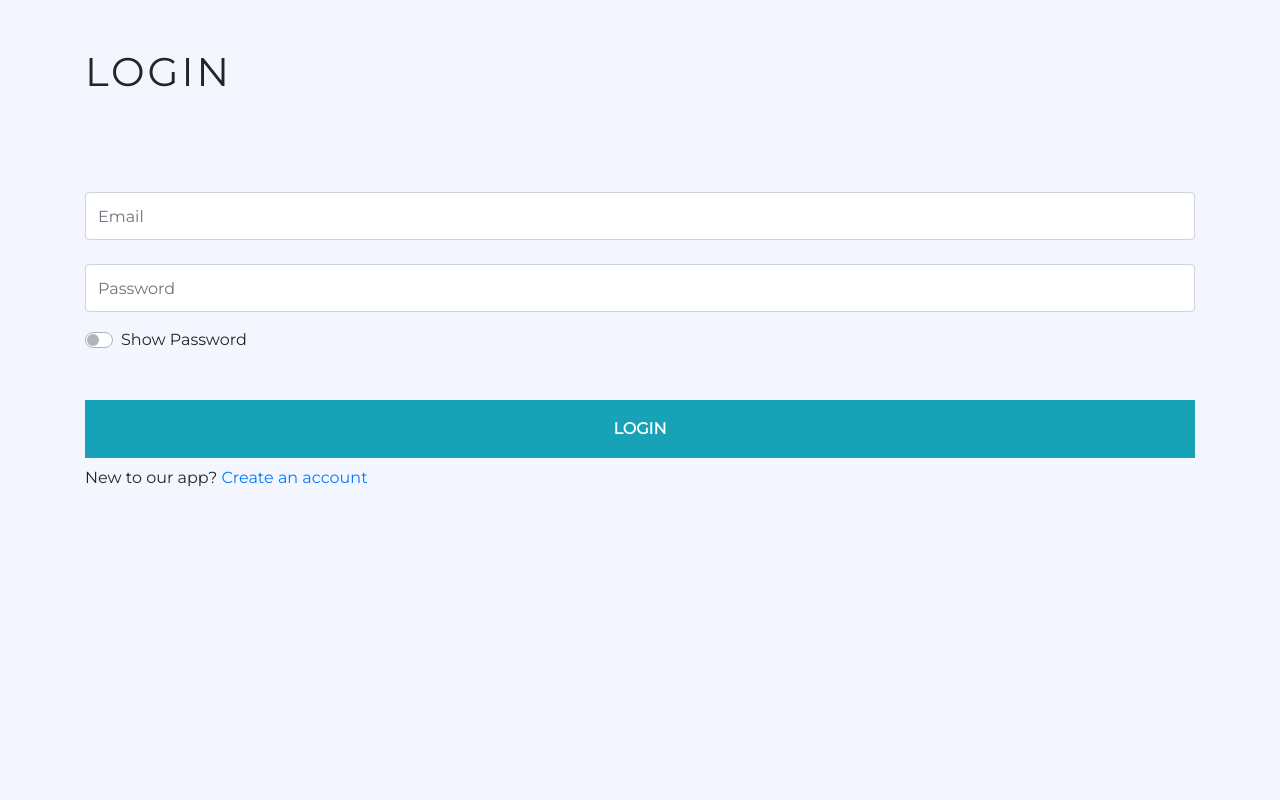
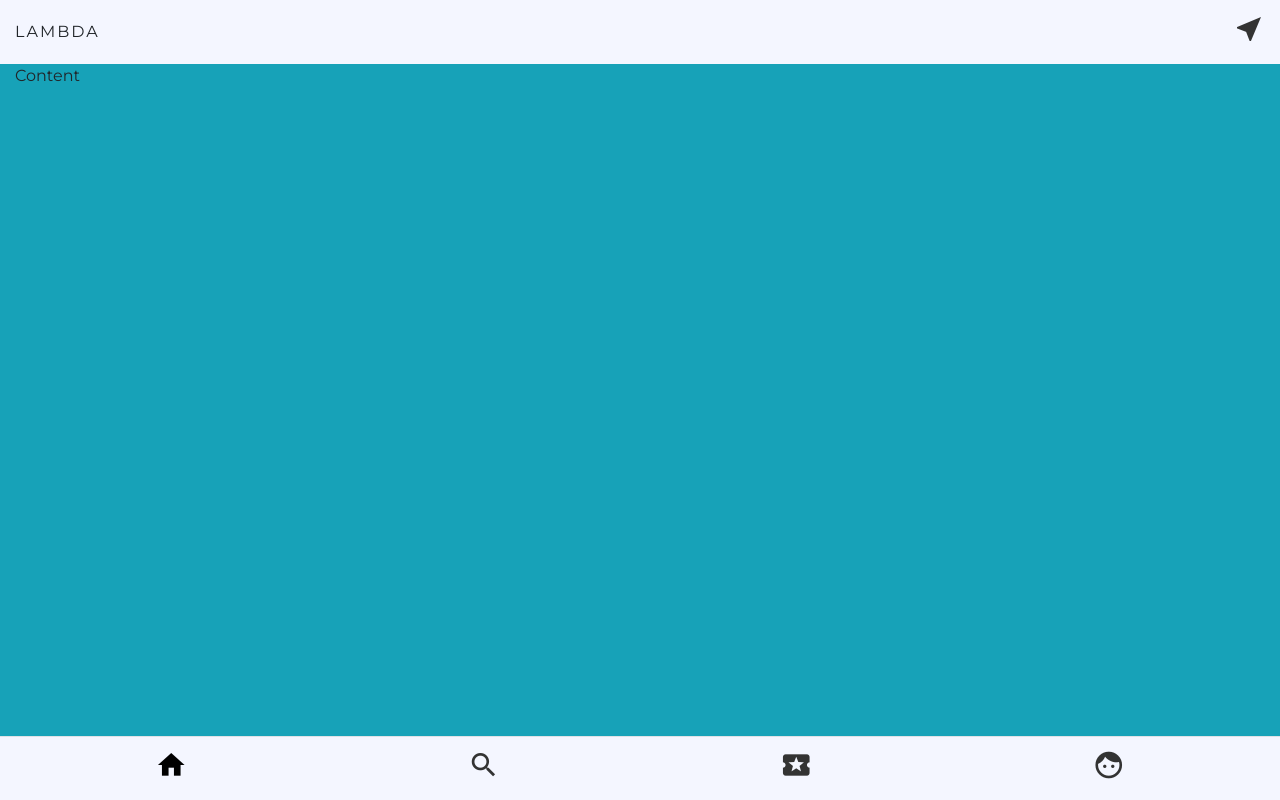
Before and after one commit to rishabh091/Lambda-Angular, an Angular app: page / in a window 1280 px wide. Before the commit this address led to /login. Built offline with nearby package versions, Linux system fonts and the light colour scheme; sample sign-in values are in the browser's storage.

Commit message:
created navigation

```diff
--- a/src/app/comp-home/comp-home.component.css
+++ b/src/app/comp-home/comp-home.component.css
@@ -0,0 +1,48 @@
+.home-size {
+    height: 100vh;
+    width: 100%;
+    overflow: hidden;
+
+    padding: 0px;
+}
+
+.navigation {
+    height: 8vh;
+    width: 100%;
+    position: fixed;
+    bottom: 0px;
+    z-index: 10;
+
+    display: flex;
+    justify-content: space-around;
+    align-items: center;
+
+    background: var(--custom-grey);
+}
+
+.icon {
+    font-size: 2rem;
+    color: #333333;
+    cursor: pointer;
+}
+
+.content-div {
+    height: 84vh;
+    overflow-x: hidden;
+    overflow-y: auto;
+}
+
+.head-div {
+    height: 8vh;
+    width: 100%;
+    position: relative;
+    top: 0px;
+    z-index: 10;
+    display: flex;
+    justify-content: space-between;
+    align-items: center;
+    background: var(--custom-grey);
+}
+.head-spacing {
+    letter-spacing: 2px;
+}
--- a/src/app/comp-home/comp-home.component.html
+++ b/src/app/comp-home/comp-home.component.html
@@ -1 +1,25 @@
-<p>comp-home works!</p>
+<div class="container-fluid home-size">
+    <div class="container-fluid head-div">
+        <div class="head-spacing">LAMBDA</div>
+        <div>
+            <span class="material-icons icon">near_me</span>
+        </div>
+    </div>
+    <div class="container-fluid content-div bg-info">
+        Content
+    </div>
+    <div class="container-fluid navigation border-top">
+        <div (click)="home('home')">
+            <span class="material-icons icon" id="home" title="Home">home</span>
+        </div>
+        <div (click)="search('search')">
+            <span class="material-icons icon" id="search" title="Search">search</span>
+        </div>
+        <div (click)="activity('activity')">
+            <span class="material-icons icon" id="activity" title="Activity">local_activity</span>
+        </div>
+        <div (click)="profile('profile')">
+            <span class="material-icons icon" id="profile" title="Profile">face</span>
+        </div>
+    </div>
+</div>
--- a/src/app/comp-home/comp-home.component.ts
+++ b/src/app/comp-home/comp-home.component.ts
@@ -9,10 +9,13 @@ import { Component, OnInit } from '@angular/core';
 })
 export class CompHomeComponent implements OnInit {
 
+  prevIcon: string = null;
+
   constructor(private serviceAuth: ServiceAuthService, private router: Router) { }
 
   ngOnInit(): void {
     this.navigation();
+    this.alterIcon('home');
   }
 
   navigation() {
@@ -28,4 +31,28 @@ export class CompHomeComponent implements OnInit {
     }
   }
 
+  home(id) {
+    this.alterIcon(id);
+  }
+
+  search(id) {
+    this.alterIcon(id);
+  }
+
+  activity(id) {
+    this.alterIcon(id);
+  }
+
+  profile(id) {
+    this.alterIcon(id);
+  }
+  alterIcon(id) {
+    if(this.prevIcon) {
+      document.getElementById(this.prevIcon).style.color = '#333333';
+    }
+
+    document.getElementById(id).style.color = 'black';
+    this.prevIcon = id;
+  }
+
 }
--- a/src/app/comp-login/comp-login.component.ts
+++ b/src/app/comp-login/comp-login.component.ts
@@ -51,7 +51,7 @@ export class CompLoginComponent implements OnInit {
       .then((res:any) => {
 
         //save token to localStorage
-        localStorage.setItem("token", res.token);
+        localStorage.setItem("LambdaToken", res.token);
 
         this.showError = false;
         this.showSpinner = false;
--- a/src/app/comp-otp/comp-otp.component.ts
+++ b/src/app/comp-otp/comp-otp.component.ts
@@ -54,7 +54,7 @@ export class CompOtpComponent implements OnInit {
         .then((res:any) => {
 
           //save token to localStorage
-          localStorage.setItem("token", res.token);
+          localStorage.setItem("LambdaToken", res.token);
 
           this.router.navigate(['']);
         })
--- a/src/app/service-auth/service-auth.service.ts
+++ b/src/app/service-auth/service-auth.service.ts
@@ -37,7 +37,7 @@ export class ServiceAuthService {
   }
 
   isTokenPresent() {
-    const token = localStorage.getItem('token');
+    const token = localStorage.getItem('LambdaToken');
 
     if(token != null) {
       return true;
```
